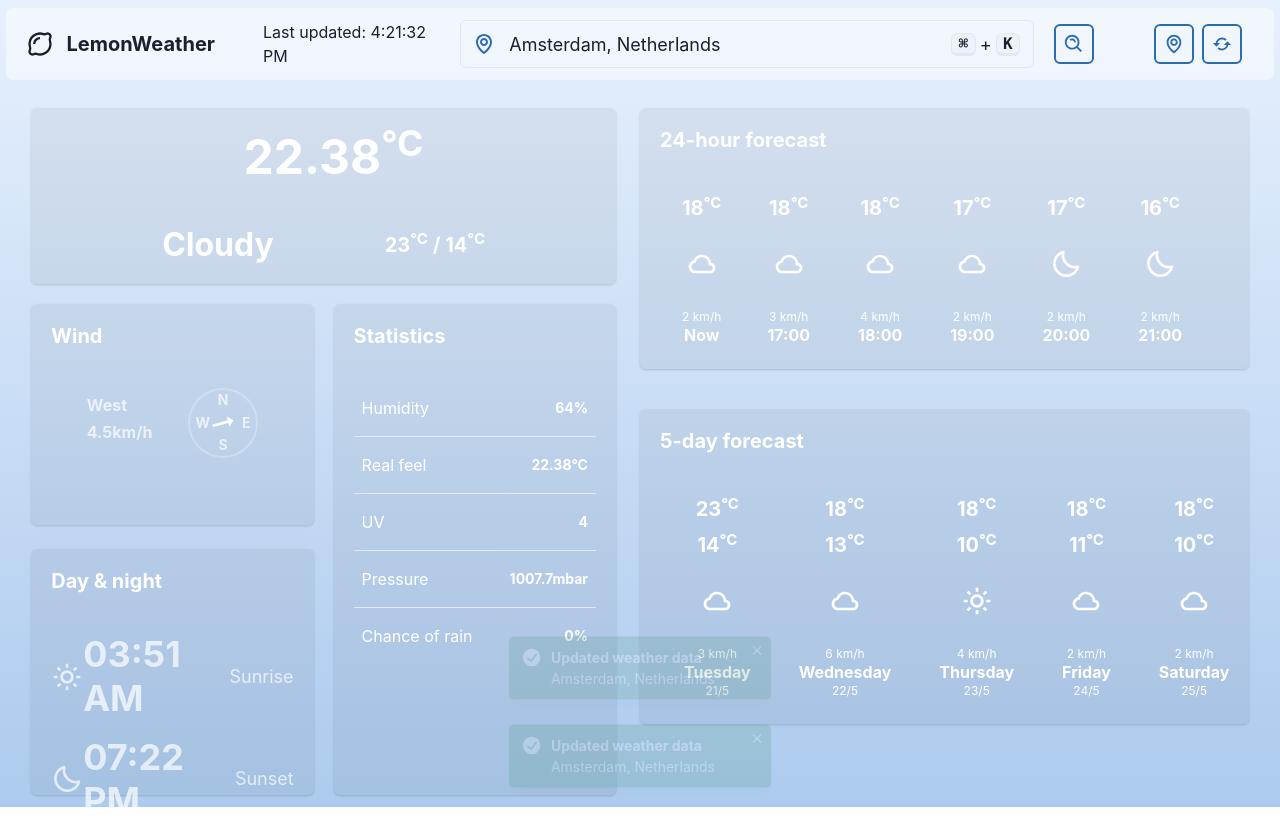
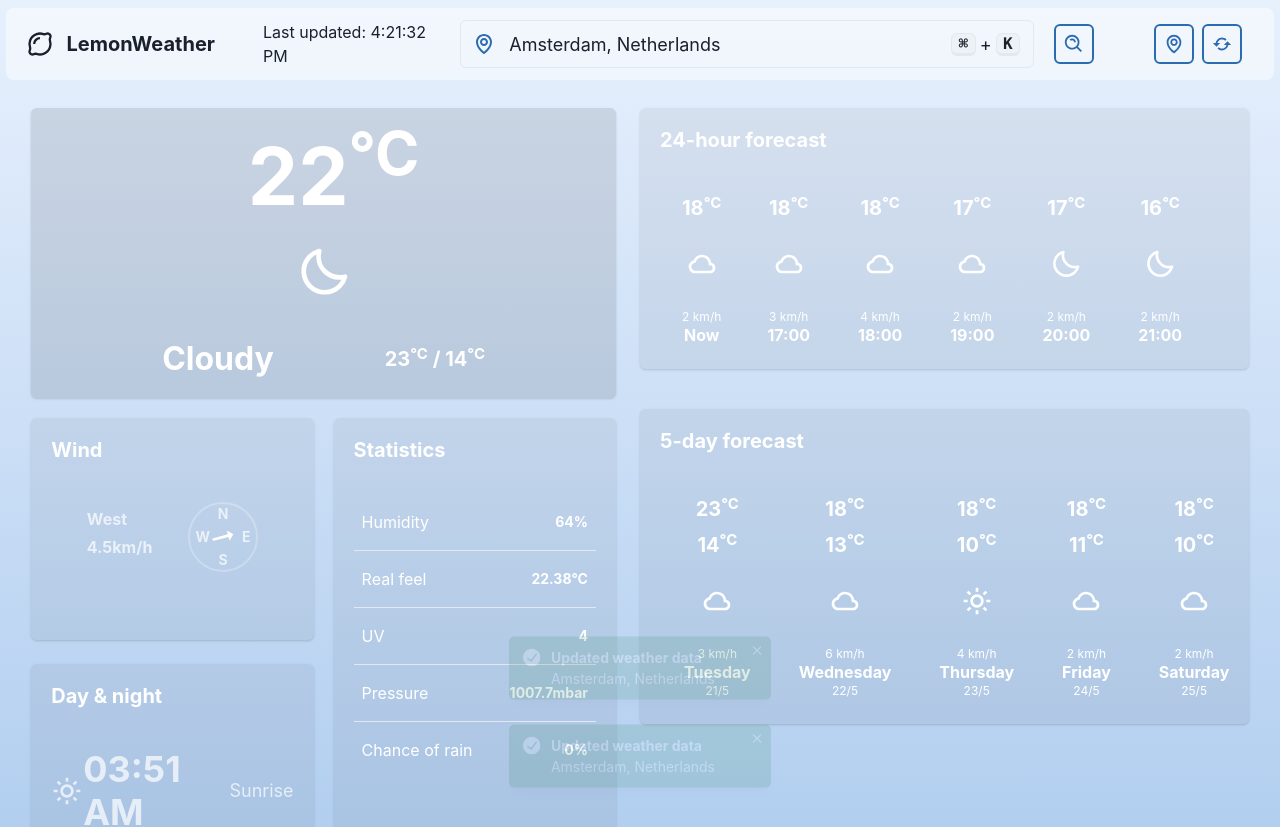
Before and after one commit to HichamA123/WeatherWidget, a React (Vite) app: page / in a window 1280 px wide. Shown: the top 827 px of the page. Built offline with nearby package versions, Linux system fonts and the light colour scheme; no server answers.

Commit message:
style: added icon to realtime temp component & moved weatherIcon func to utils

```diff
--- a/src/components/WeatherWidgets/Forecast.tsx
+++ b/src/components/WeatherWidgets/Forecast.tsx
@@ -8,74 +8,24 @@ import {
   CardHeader,
   CardBody,
   Stack,
-  StackDivider,
   Spacer,
   Text,
-  Divider,
-  Circle,
   Icon,
-  Center
 } from "@chakra-ui/react";
-import { BiSun, BiMoon, BiCloudRain, BiCloudSnow, BiCloud, BiWind, BiLemon } from "react-icons/bi";
 import { WeatherData } from "../../services/weatherService";
-import { IconType } from "react-icons";
+import { weatherIcon } from "../../utils";
 
 
-enum ForecastType {
+export enum ForecastType {
   hourly = "hourly",
   daily = "daily",
+  realtime = "realtime"
 }
 
+//a scrollable display for the forecasts
 function ForecastDisplay({ hourly, daily, type }: { hourly: WeatherData[], daily: WeatherData[], type: ForecastType }) {
 
   if (!hourly && !daily) return (null);
-
-  console.log(daily);
-
-  const weatherIcon = (record: WeatherData): IconType => {
-    let cloudCover, windSpeed, rainIntensity, snowIntensity, uvIndex;
-
-    if (type === ForecastType.hourly) {
-      ({ cloudCover, windSpeed, rainIntensity, snowIntensity, uvIndex } = record.values);
-    } else if (type === ForecastType.daily) {
-      cloudCover = record.values.cloudCoverAvg;
-      windSpeed = record.values.windSpeedAvg;
-      rainIntensity = record.values.rainIntensityAvg;
-      snowIntensity = record.values.snowIntensityAvg;
-      uvIndex = record.values.uvIndexAvg;
-    } else {
-      console.error("shouldn't be here");
-      return BiLemon;
-    }
-
-    const sunriseTime = daily[0].values.sunriseTime;
-    const sunsetTime = daily[0].values.sunsetTime;
-
-    const currentTime = new Date(record.time);
-    const sunrise = sunriseTime ? new Date(sunriseTime) : null;
-    const sunset = sunsetTime ? new Date(sunsetTime) : null;
-
-    const getTimeOnly = (date: Date | null): string | null => {
-      return date ? date.toTimeString().split(' ')[0] : null;
-    };
-
-    const currentTimeString = getTimeOnly(currentTime);
-    const sunriseTimeString = getTimeOnly(sunrise);
-    const sunsetTimeString = getTimeOnly(sunset);
-
-    const isDaytime = sunriseTimeString && sunsetTimeString && currentTimeString
-      ? (currentTimeString > sunriseTimeString && currentTimeString < sunsetTimeString)
-      : true;
-
-    // Determine the weather mood based on the extracted data
-    if (rainIntensity && rainIntensity > 5) return BiCloudRain; // mm/hour
-    if (!isDaytime) return BiMoon; // Before sunrise or after sunset, return moon icon
-    if (snowIntensity && snowIntensity > 1) return BiCloudSnow; // mm/hour
-    if (cloudCover && cloudCover > 80) return BiCloud; // %
-    if (windSpeed && windSpeed > 25) return BiWind; // m/s
-    if (uvIndex && uvIndex > 4) return BiSun; // > 5 = a lot of sun
-    return BiSun; // Default to sun icon if no other conditions are met
-  };
 
   //returns date like 23/5 and 25/6
   function getFormattedDate(dateString: string): string {
@@ -124,6 +74,7 @@ function ForecastDisplay({ hourly, daily, type }: { hourly: WeatherData[], daily
     return [];
   };
 
+  //data is now set to the data according to the initialized type of this component
   const data = slicedData();
 
   return (
@@ -154,7 +105,7 @@ function ForecastDisplay({ hourly, daily, type }: { hourly: WeatherData[], daily
                 {Math.round(item.values.temperature ?? 0)}<Text as="sup">&deg;C</Text>
               </Heading>
             )}
-            <Icon as={weatherIcon(item)} boxSize={8} my={7} />
+            <Icon as={weatherIcon(item, type, daily[0].values.sunriseTime?? null, daily[0].values.sunsetTime ?? null)} boxSize={8} my={7} />
 
             <Text fontSize="xs">
               {Math.round(type === ForecastType.daily ? item.values.windSpeedAvg ?? 0 : item.values.windSpeed ?? 0)} km/h
--- a/src/components/WeatherWidgets/Realtime.tsx
+++ b/src/components/WeatherWidgets/Realtime.tsx
@@ -18,6 +18,8 @@ import {
 } from "@chakra-ui/react";
 import { MdOutlineArrowRightAlt } from "react-icons/md";
 import { BiSun, BiMoon } from "react-icons/bi";
+import { weatherIcon } from "../../utils";
+import { ForecastType } from "./Forecast";
 
 
 function Sun({ rise, set }: { rise: string; set: string; }) {
@@ -54,7 +56,7 @@ function Sun({ rise, set }: { rise: string; set: string; }) {
   );
 }
 
-function Temperature({ realTimeData, tempMin, tempMax }: { realTimeData: any; tempMin: number; tempMax: number; }) {
+function Temperature({ realTimeData, tempMin, tempMax, sunriseTime, sunsetTime }: { realTimeData: any; tempMin: number; tempMax: number; sunriseTime: string|null, sunsetTime: string|null }) {
 
   const weatherMood = (data: any): string => {
     // Extract relevant data from realTimeData
@@ -75,13 +77,17 @@ function Temperature({ realTimeData, tempMin, tempMax }: { realTimeData: any; te
   }
 
   return (
-    <Card w="100%" alignItems='center' bgColor="rgba(0, 0, 0, 0.05)" color="white">
+    <Card w="100%" alignItems='center' bgColor="rgba(0, 0, 0, 0.1)" color="white">
       <CardHeader>
-        <Heading fontSize="xxx-large" ml={5}>{realTimeData.temperature}
+        <Heading fontSize="5rem" ml={5}>{Math.round(realTimeData.temperature)}
           <Text as="sup">&deg;C</Text>
         </Heading>
+        <Flex alignItems='center' justifyContent='center' mt={5}>
+          <Icon as={weatherIcon(realTimeData, ForecastType.realtime, sunriseTime, sunsetTime)} boxSize={14} />
+        </Flex>
       </CardHeader>
       <CardBody w="100%">
+
         <Flex alignItems='center'>
           <Spacer />
           <Heading fontSize='xx-large'>{weatherMood(realTimeData)}</Heading>
@@ -217,9 +223,16 @@ function Realtime({ }: RealtimetProps) {
   }
 
   // Render real-time weather information
+  //dailyData.find(() => true picks the first element in array
   return (
     <>
-      <Temperature realTimeData={realTimeData?.values ?? {}} tempMin={dailyData.find(() => true)?.values?.temperatureMin ?? 0} tempMax={dailyData.find(() => true)?.values?.temperatureMax ?? 0} />
+      <Temperature
+      realTimeData={realTimeData?.values ?? {}}
+      tempMin={dailyData.find(() => true)?.values?.temperatureMin ?? 0}
+      tempMax={dailyData.find(() => true)?.values?.temperatureMax ?? 0}
+      sunriseTime={dailyData.find(() => true)?.values?.sunriseTime ?? null}
+      sunsetTime={dailyData.find(() => true)?.values?.sunsetTime ?? null}
+      />
 
       <Flex w='100%' gap='5'>
         <Flex flexDir='column' w="50%" gap={3}>
--- a/src/utils.ts
+++ b/src/utils.ts
@@ -1,3 +1,8 @@
+import { IconType } from "react-icons";
+import { WeatherData } from "./services/weatherService";
+import { ForecastType } from "./components/WeatherWidgets/Forecast";
+import { BiSun, BiMoon, BiCloudRain, BiCloudSnow, BiCloud, BiWind, BiLemon } from "react-icons/bi";
+
 export function validVariable(variable : any): boolean {
   if (variable == undefined || variable == null) {
     //Non-strict check (==) to allow type coercion. so '3' and 3 would be seen as the same. it checks value only.
@@ -18,3 +23,48 @@ export function timeoutIsDone(lastCalled : number, minutes : number = TIMEOUT_MI
   console.log(`${minutes} minutes have not passed.`);
   return false;
 }
+
+
+export function weatherIcon(record: any, type: ForecastType, sunriseTime?: string | null, sunsetTime?: string| null): IconType {
+  let cloudCover, windSpeed, rainIntensity, snowIntensity, uvIndex;
+
+  if (type === ForecastType.hourly) {
+    ({ cloudCover, windSpeed, rainIntensity, snowIntensity, uvIndex } = record.values);
+  } else if (type === ForecastType.realtime) {
+    ({ cloudCover, windSpeed, rainIntensity, snowIntensity, uvIndex } = record);
+  } else if (type === ForecastType.daily) {
+    cloudCover = record.values.cloudCoverAvg;
+    windSpeed = record.values.windSpeedAvg;
+    rainIntensity = record.values.rainIntensityAvg;
+    snowIntensity = record.values.snowIntensityAvg;
+    uvIndex = record.values.uvIndexAvg;
+  } else {
+    console.error("shouldn't be here");
+    return BiLemon;
+  }
+
+  const currentTime = new Date(record.time);
+  const sunrise = sunriseTime ? new Date(sunriseTime) : null;
+  const sunset = sunsetTime ? new Date(sunsetTime) : null;
+
+  const getTimeOnly = (date: Date | null): string | null => {
+    return date ? date.toTimeString().split(' ')[0] : null;
+  };
+
+  const currentTimeString = getTimeOnly(currentTime);
+  const sunriseTimeString = getTimeOnly(sunrise);
+  const sunsetTimeString = getTimeOnly(sunset);
+
+  const isDaytime = sunriseTimeString && sunsetTimeString && currentTimeString
+    ? (currentTimeString > sunriseTimeString && currentTimeString < sunsetTimeString)
+    : true;
+
+  // Determine the weather mood based on the extracted data
+  if (rainIntensity && rainIntensity > 5) return BiCloudRain; // mm/hour
+  if (!isDaytime) return BiMoon; // Before sunrise or after sunset, return moon icon
+  if (snowIntensity && snowIntensity > 1) return BiCloudSnow; // mm/hour
+  if (cloudCover && cloudCover > 80) return BiCloud; // %
+  if (windSpeed && windSpeed > 25) return BiWind; // m/s
+  if (uvIndex && uvIndex > 4) return BiSun; // > 5 = a lot of sun
+  return BiSun; // Default to sun icon if no other conditions are met
+};
```
